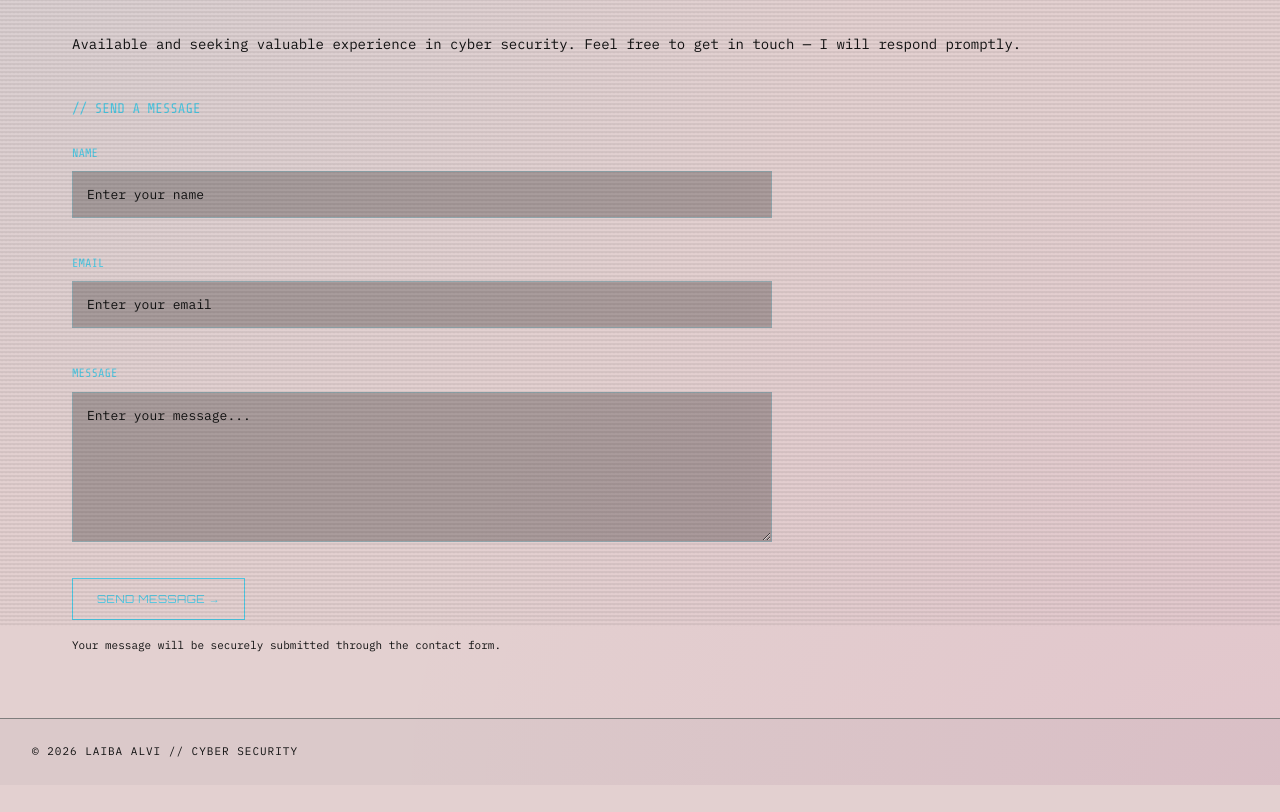
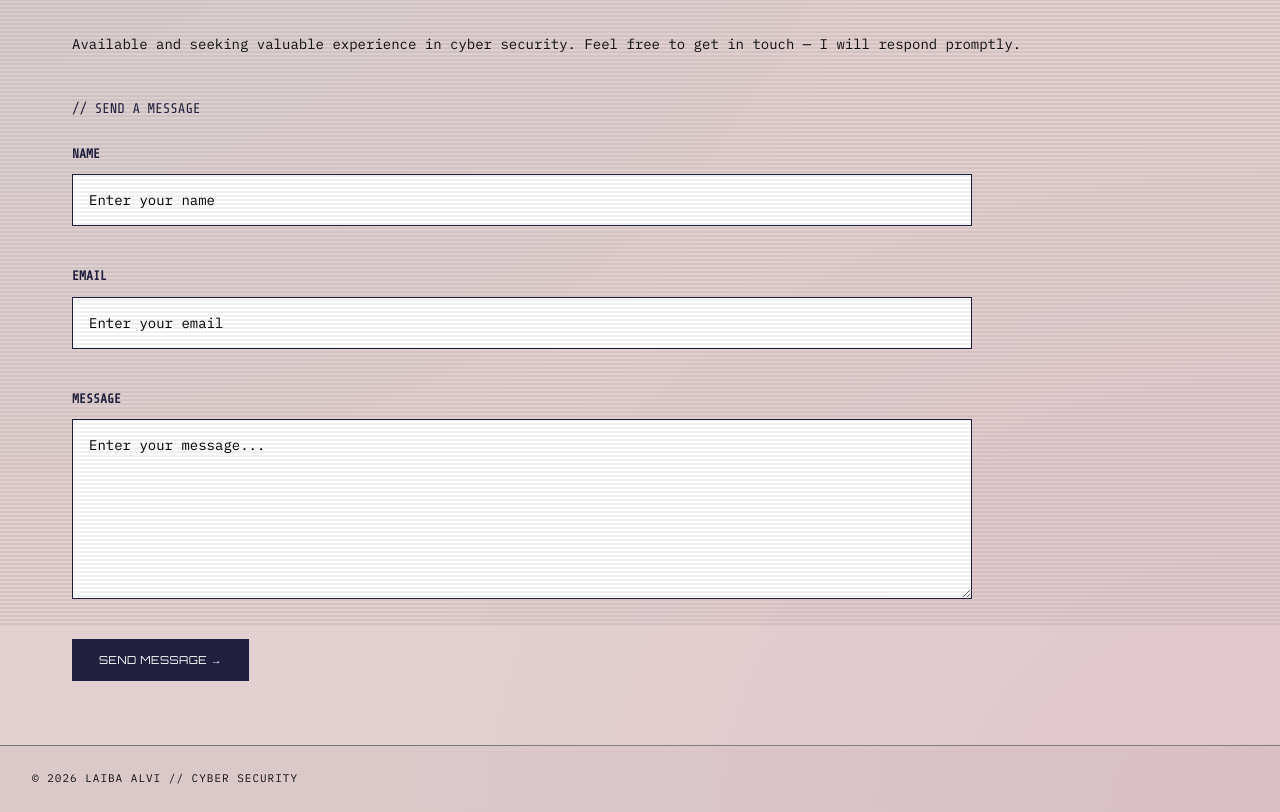
Before and after one commit to Laiba-cyberxox/laiba-alvi-portfolio, a plain HTML site: page contact.html in a window 1280 px wide. Shown: the part 173-985 px from the top of the page. Before the commit the page ends 958 px from the top, so only its background shows below. Drawn offline with nearby package versions, Linux system fonts and the light colour scheme.

Commit message:
Update contact.html

```diff
--- a/contact.html
+++ b/contact.html
@@ -11,14 +11,16 @@
 
 <style>
 
+/* ── CONTACT FORM ── */
+
 .contact-form-wrapper {
   margin-top: 2.5rem;
-  max-width: 700px;
+  max-width: 900px;
 }
 
 .contact-form-title {
   font-family: 'Share Tech Mono', monospace;
-  color: var(--accent);
+  color: #21203F;
   font-size: 14px;
   margin-bottom: 1.5rem;
 }
@@ -26,82 +28,116 @@
 .contact-form {
   display: flex;
   flex-direction: column;
-  gap: 1.25rem;
+  gap: 1.5rem;
 }
 
 .form-group {
   display: flex;
   flex-direction: column;
-  gap: 0.5rem;
+  gap: 0.6rem;
 }
 
 .form-group label {
   font-family: 'Share Tech Mono', monospace;
-  color: var(--accent);
-  font-size: 12px;
+  color: #21203F;
+  font-size: 13px;
+  font-weight: 600;
 }
+
+/* WHITE INPUT BOXES */
 
 .form-group input,
 .form-group textarea {
   width: 100%;
   box-sizing: border-box;
-  background: rgba(0, 0, 0, 0.25);
-  border: 1px solid rgba(77, 199, 226, 0.25);
-  color: white;
-  padding: 14px;
+
+  background: #ffffff;
+  border: 1px solid #21203F;
+
+  color: #000000;
+
+  padding: 16px;
+
   font-family: 'IBM Plex Mono', monospace;
-  font-size: 13px;
+  font-size: 14px;
+
   outline: none;
-  transition: border-color 0.2s ease, box-shadow 0.2s ease;
+
+  transition:
+    border-color 0.2s ease,
+    box-shadow 0.2s ease;
 }
+
+/* TEXT INSIDE THE BOXES */
+
+.form-group input::placeholder,
+.form-group textarea::placeholder {
+  color: #000000;
+  opacity: 1;
+}
+
+/* WHEN YOU CLICK INSIDE A BOX */
 
 .form-group input:focus,
 .form-group textarea:focus {
-  border-color: var(--accent);
-  box-shadow: 0 0 12px rgba(77, 199, 226, 0.12);
+  border-color: #21203F;
+
+  box-shadow:
+    0 0 0 2px rgba(33, 32, 63, 0.12);
 }
 
+/* MESSAGE BOX */
+
 .form-group textarea {
-  min-height: 150px;
+  min-height: 180px;
   resize: vertical;
 }
 
-.form-group input::placeholder,
-.form-group textarea::placeholder {
-  color: var(--muted);
-}
+/* SEND BUTTON */
 
 .contact-submit {
   align-self: flex-start;
-  padding: 13px 24px;
-  border: 1px solid var(--accent);
-  background: transparent;
-  color: var(--accent);
+
+  padding: 13px 26px;
+
+  border: 1px solid #21203F;
+  background: #21203F;
+
+  color: #ffffff;
+
   font-family: 'Orbitron', sans-serif;
   font-size: 11px;
   letter-spacing: 0.5px;
+
   cursor: pointer;
-  transition: all 0.2s ease;
+
+  transition:
+    background 0.2s ease,
+    color 0.2s ease,
+    box-shadow 0.2s ease;
 }
 
 .contact-submit:hover {
-  background: var(--accent);
-  color: #071017;
-  box-shadow: 0 0 20px rgba(77, 199, 226, 0.2);
+  background: #ffffff;
+  color: #21203F;
+
+  box-shadow:
+    0 0 15px rgba(33, 32, 63, 0.15);
 }
 
-.form-note {
-  margin-top: 1rem;
-  color: var(--muted);
-  font-family: 'IBM Plex Mono', monospace;
-  font-size: 11px;
-  line-height: 1.7;
-}
+/* MOBILE */
 
 @media (max-width: 600px) {
+
   .contact-submit {
     width: 100%;
   }
+
+  .form-group input,
+  .form-group textarea {
+    font-size: 13px;
+  }
+
 }
 
 </style>
@@ -217,10 +253,6 @@
 
         </form>
 
-        <p class="form-note">
-          Your message will be securely submitted through the contact form.
-        </p>
-
       </div>
 
     </div>
```
